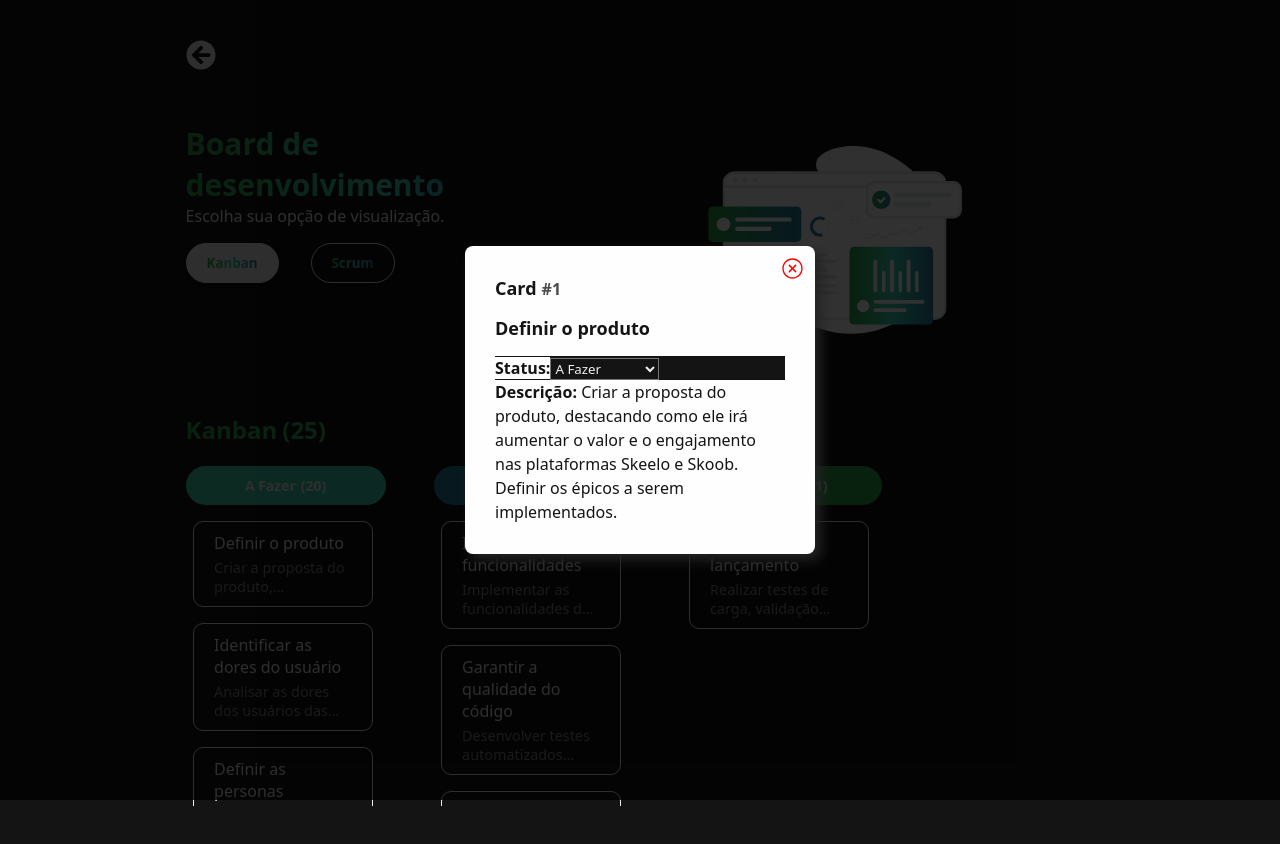
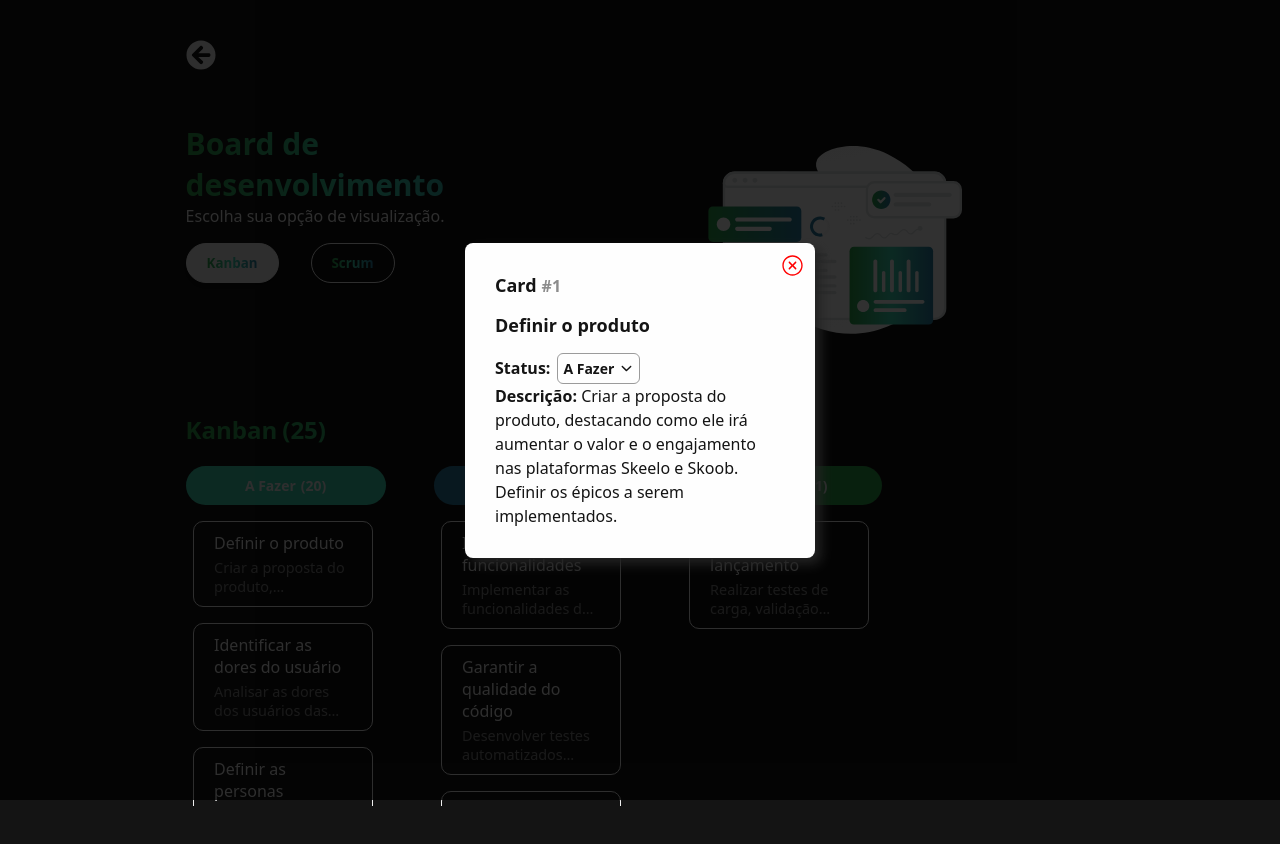
Before and after one commit to eliscmattosinho/Board-de-Desenvolvimento, a React (Create React App) app: page /Board-de-Desenvolvimento/boards in a window 1280 px wide. Both pictures are taken after a click on the element 283 px from the left and 564 px from the top of the page. Shown: the top 844 px of the page. Built offline with nearby package versions, Linux system fonts and the light colour scheme.

Commit message:
feat: replace native select with fully styled custom dropdown

```diff
--- a/src/components/CardTask.css
+++ b/src/components/CardTask.css
@@ -18,10 +18,14 @@
 .modal h3,
 .modal p,
 .modal strong,
-.modal svg,
-.modal-content span {
+.modal-content span,
+.modal label {
     background: #fefefe;
     color: #141414;
+}
+
+.modal svg {
+    background: transparent;
 }
 
 .modal-content {
@@ -56,7 +60,7 @@
 .modal-content span {
     margin-left: 5px;
     font-size: 16px;
-    color: #4b4b4b;
+    color: #8c8c8c;
 }
 
 .modal-close {
@@ -68,10 +72,92 @@
     cursor: pointer;
 }
 
+.modal-close {
+    transition: transform .3s ease-in-out;
+}
+
 .modal-close:hover {
-    transition: all .3s ease-out;
+    transform: scale(1.1);
 }
 
 .modal svg path {
     color: #ff0000;
 }
+
+/* Status label */
+.status-label {
+    display: flex;
+    align-items: center;
+    gap: 2px;
+}
+
+/* Dropdown customizado */
+.custom-dropdown {
+    position: relative;
+    min-width: fit-content;
+    margin-left: 5px;
+    font-weight: 600;
+    background: transparent;
+}
+
+.dropdown-selected {
+    padding: 5px;
+    color: #141414;
+    font-size: 14px;
+    border: 1px solid #9b9b9b;
+    border-radius: 6px;
+    background: #fefefe;
+    cursor: pointer;
+    display: flex;
+    justify-content: space-between;
+    align-items: center;
+    transition: border 0.3s ease, box-shadow 0.3s ease;
+}
+
+.dropdown-selected:hover {
+    border-color: #555;
+}
+
+.dropdown-selected svg path {
+    color: #141414;
+}
+
+.dropdown-icon {
+    font-size: 18px;
+    margin-left: 5px;
+    transition: transform 0.3s ease;
+}
+
+.dropdown-icon.open {
+    transform: rotate(180deg);
+}
+
+.dropdown-options {
+    position: absolute;
+    top: 100%;
+    left: 0;
+    width: 100%;
+    min-width: max-content;
+    border: 1px solid #9b9b9b;
+    border-radius: 6px;
+    background-color: #efefef;
+    margin-top: 4px;
+    box-shadow: 0 2px 6px rgba(0, 0, 0, 0.2);
+    z-index: 10;
+    max-height: 200px;
+    overflow-y: auto;
+    font-size: 14px;
+}
+
+.dropdown-option {
+    background-color: #fefefe;
+    color: #141414;
+    padding: 8px 10px;
+    cursor: pointer;
+    transition: background-color 0.3s ease;
+}
+
+.dropdown-option:hover {
+    background-color: #141414;
+    color: #fefefe;
+}
--- a/src/components/CardTask.jsx
+++ b/src/components/CardTask.jsx
@@ -1,20 +1,34 @@
-import React from "react";
+import React, { useState, useRef, useEffect } from "react";
 import "./CardTask.css";
 import { IoIosCloseCircleOutline } from "react-icons/io";
+import { IoIosArrowDown } from "react-icons/io";
 import { getDisplayStatus, columnIdToCanonicalStatus } from "../js/boardUtils";
 
 function CardTask({ task, onClose, activeView, columns, moveTask }) {
+  const [open, setOpen] = useState(false);
+  const dropdownRef = useRef(null);
+
+  useEffect(() => {
+    const handleClickOutside = (e) => {
+      if (dropdownRef.current && !dropdownRef.current.contains(e.target)) {
+        setOpen(false);
+      }
+    };
+    document.addEventListener("mousedown", handleClickOutside);
+    return () => document.removeEventListener("mousedown", handleClickOutside);
+  }, []);
+
   if (!task) return null;
-
-  const handleStatusChange = (e) => {
-    const columnId = e.target.value;
-    const canonicalStatus = columnIdToCanonicalStatus(columnId);
-    moveTask(task.id, canonicalStatus);
-  };
 
   const currentColumnId = columns.find(
     (col) => getDisplayStatus(task.status, activeView) === col.title
   )?.id;
+
+  const handleSelect = (colId) => {
+    const canonicalStatus = columnIdToCanonicalStatus(colId);
+    moveTask(task.id, canonicalStatus);
+    setOpen(false);
+  };
 
   return (
     <div className="modal">
@@ -24,15 +38,27 @@ function CardTask({ task, onClose, activeView, columns, moveTask }) {
         </h2>
         <h3>{task.title}</h3>
         <div className="info-content">
-          <label>
+          <label className="status-label">
             <strong>Status:</strong>
-            <select value={currentColumnId} onChange={handleStatusChange}>
-              {columns.map((col) => (
-                <option key={col.id} value={col.id}>
-                  {col.title}
-                </option>
-              ))}
-            </select>
+            <div className="custom-dropdown" ref={dropdownRef}>
+              <div className="dropdown-selected" onClick={() => setOpen(!open)}>
+                {columns.find(col => col.id === currentColumnId)?.title || "Selecione"}
+                <IoIosArrowDown size={15} className={`dropdown-icon ${open ? "open" : ""}`} />
+              </div>
+              {open && (
+                <div className="dropdown-options">
+                  {columns.map((col) => (
+                    <div
+                      key={col.id}
+                      className="dropdown-option"
+                      onClick={() => handleSelect(col.id)}
+                    >
+                      {col.title}
+                    </div>
+                  ))}
+                </div>
+              )}
+            </div>
           </label>
           <p>
             <strong>Descrição:</strong>{" "}
```
